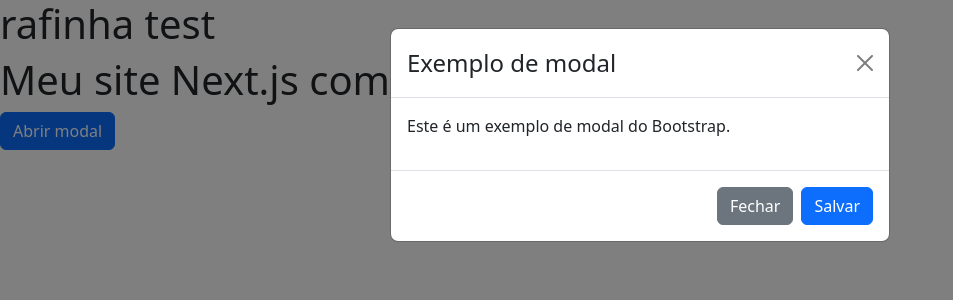
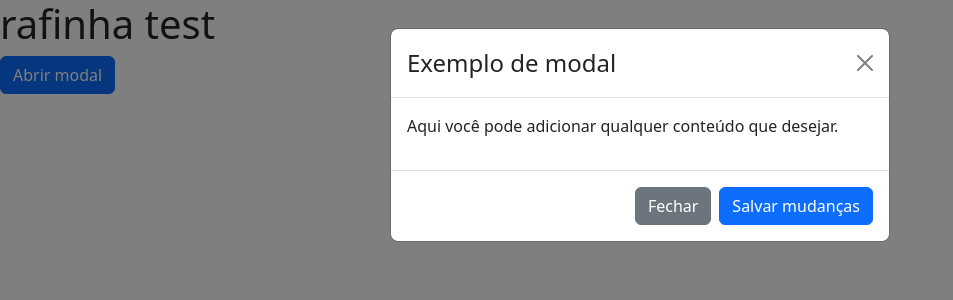
Before and after one commit to Rafa1a/Projeto_facu_nv3, a Next.js app in the folder livraria_on/: page / in a window 1280 px wide. Both pictures are taken after a click on the button "Abrir modal". Shown: the top 300 px of the page, without its empty margins (0-953 px from the left). Built offline with nearby package versions, Linux system fonts and the light colour scheme.

Commit message:
up tentativa 5

```diff
--- a/livraria_on/src/pages/index.tsx
+++ b/livraria_on/src/pages/index.tsx
@@ -2,7 +2,7 @@ import Head from 'next/head'
 import Image from 'next/image'
 import { Inter } from '@next/font/google'
 import styles from '@/styles/Home.module.css'
-import IndexPage from './modelo/testes'
+import MyModal from './modelo/testes'
 const inter = Inter({ subsets: ['latin'] })
 
 export default function Home() {
@@ -17,7 +17,7 @@ export default function Home() {
       <main>
 
         <h1>rafinha test</h1>
-        <IndexPage/>
+        <MyModal/>
       </main>
     </>
   )
--- a/livraria_on/src/pages/modelo/testes.jsx
+++ /dev/null
@@ -1,36 +0,0 @@
-import { useState } from 'react';
-import { Button, Modal } from 'react-bootstrap';
-
-export default function IndexPage() {
-  const [showModal, setShowModal] = useState(false);
-
-  const handleShowModal = () => setShowModal(true);
-  const handleCloseModal = () => setShowModal(false);
-
-  return (
-    <div>
-      <h1>Meu site Next.js com Bootstrap</h1>
-
-      <Button variant="primary" onClick={handleShowModal}>
-        Abrir modal
-      </Button>
-
-      <Modal show={showModal} onHide={handleCloseModal}>
-        <Modal.Header closeButton>
-          <Modal.Title>Exemplo de modal</Modal.Title>
-        </Modal.Header>
-        <Modal.Body>
-          <p>Este é um exemplo de modal do Bootstrap.</p>
-        </Modal.Body>
-        <Modal.Footer>
-          <Button variant="secondary" onClick={handleCloseModal}>
-            Fechar
-          </Button>
-          <Button variant="primary" onClick={handleCloseModal}>
-            Salvar
-          </Button>
-        </Modal.Footer>
-      </Modal>
-    </div>
-  );
-}
--- /dev/null
+++ b/livraria_on/src/pages/modelo/testes.tsx
@@ -0,0 +1,36 @@
+import { useState } from 'react';
+import { Button, Modal } from 'react-bootstrap';
+
+const MyModal = () => {
+  const [show, setShow] = useState(false);
+
+  const handleClose = () => setShow(false);
+  const handleShow = () => setShow(true);
+
+  return (
+    <>
+      <Button variant="primary" onClick={handleShow}>
+        Abrir modal
+      </Button>
+
+      <Modal show={show} onHide={handleClose}>
+        <Modal.Header closeButton>
+          <Modal.Title>Exemplo de modal</Modal.Title>
+        </Modal.Header>
+        <Modal.Body>
+          <p>Aqui você pode adicionar qualquer conteúdo que desejar.</p>
+        </Modal.Body>
+        <Modal.Footer>
+          <Button variant="secondary" onClick={handleClose}>
+            Fechar
+          </Button>
+          <Button variant="primary" onClick={handleClose}>
+            Salvar mudanças
+          </Button>
+        </Modal.Footer>
+      </Modal>
+    </>
+  );
+};
+
+export default MyModal;
--- a/livraria_on/tsconfig.json
+++ b/livraria_on/tsconfig.json
@@ -19,6 +19,6 @@
       "@/*": ["./src/*"]
     }
   },
-  "include": ["next-env.d.ts", "**/*.ts", "**/*.tsx", "src/pages/modelo/testes.jsx", "src/pages/modelo/testes.jsx", "src/pages/modelo/testes.jsx"],
+  "include": ["next-env.d.ts", "**/*.ts", "**/*.tsx", "src/pages/modelo/testes.tsx", "src/pages/modelo/testes.tsx", "src/pages/modelo/testes.tsx"],
   "exclude": ["node_modules"]
 }
```
